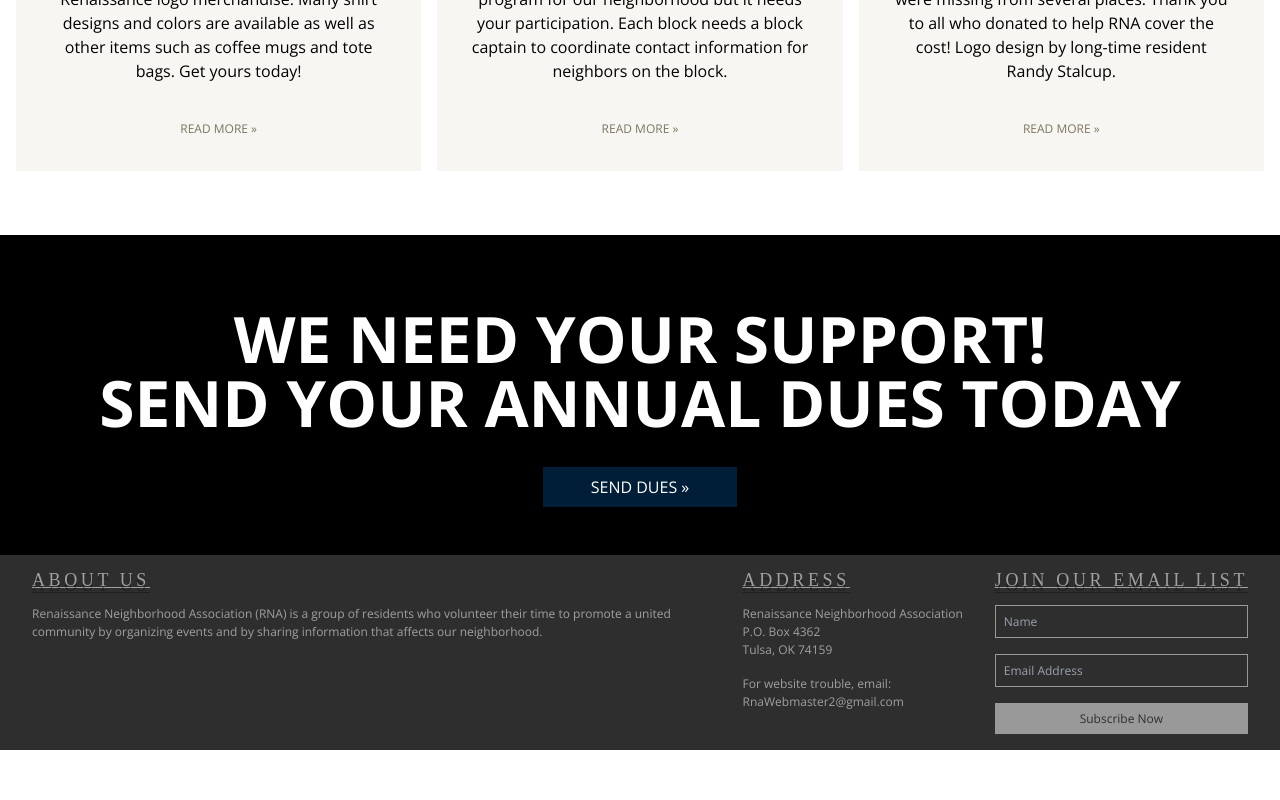
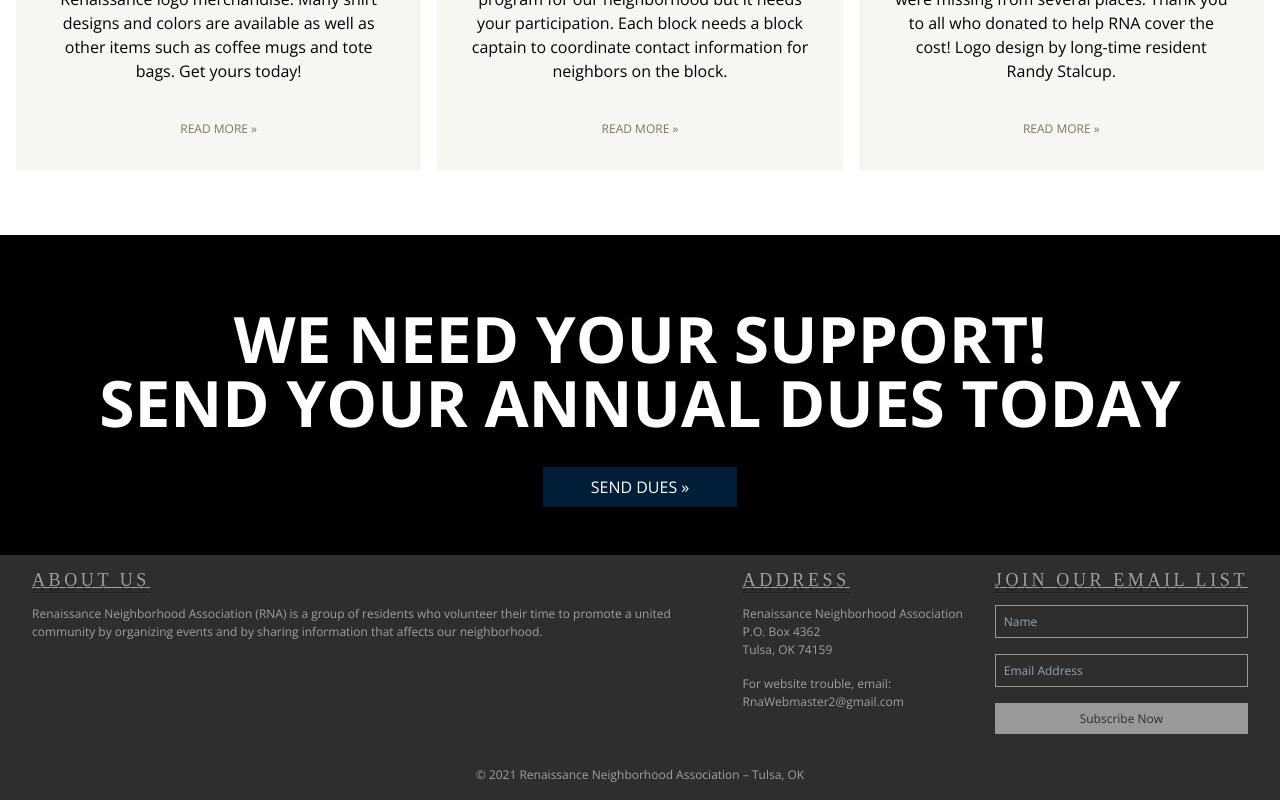
Before and after one commit to rnatulsa/dotorg, a Next.js app: page / in a window 1280 px wide. Shown: the part 1770-2570 px from the top of the page. Before the commit the page ends 2520 px from the top, so only its background shows below. Built offline with nearby package versions, Linux system fonts and the light colour scheme.

Commit message:
Add copyright to footer

```diff
--- a/src/components/footer.js
+++ b/src/components/footer.js
@@ -1,4 +1,5 @@
 import EmailListForm from '@/components/email-list-form'
+import { YEAR } from '@/lib/utils'
 
 export default function Footer() {
   return (
@@ -53,6 +54,11 @@ export default function Footer() {
           </h6>
           <EmailListForm />
         </div>
+
+      </div>
+
+      <div className="; p-4 text-center">
+        © {YEAR} Renaissance Neighborhood Association – Tulsa, OK
       </div>
     </footer>
   )
--- a/src/components/title.js
+++ b/src/components/title.js
@@ -3,7 +3,7 @@ import Head from 'next/head'
 export default function Title({ children }) {
   return (
     <Head>
-      <title>{children}{children && ' | '}Renaissance Neighborhood Association, Tulsa, OK</title>
+      <title>{children}{children && ' | '}Renaissance Neighborhood Association – Tulsa, OK</title>
     </Head>
   )
 }
--- /dev/null
+++ b/src/lib/utils.js
@@ -0,0 +1,3 @@
+import { DateTime } from 'luxon'
+
+export const YEAR = DateTime.now().year
```
